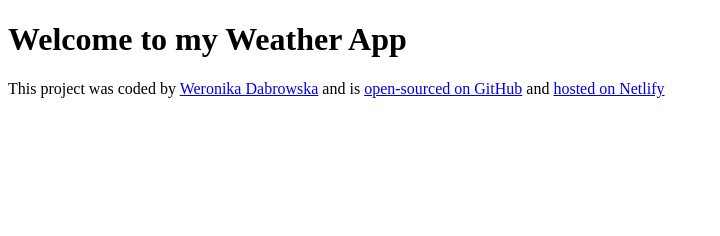
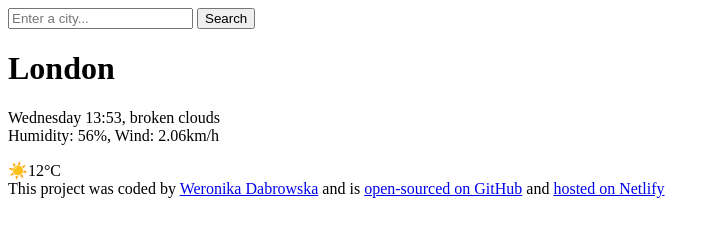
Before and after one commit to werroo/weather-app-project, a plain HTML site: page index.html in a window 1280 px wide. Shown: the whole page, without its empty margins (0-720 px from the left). Drawn offline with Linux system fonts and the light colour scheme.

Commit message:
Added HTML to the project

```diff
--- a/index.html
+++ b/index.html
@@ -6,7 +6,23 @@
     <title>Weather App</title>
   </head>
   <body>
-    <h1>Welcome to my Weather App</h1>
+    <header>
+      <form>
+        <input type="search" placeholder="Enter a city..." required />
+        <input type="submit" value="Search" />
+      </form>
+    </header>
+    <main>
+      <div>
+        <h1>London</h1>
+        <p>
+          Wednesday 13:53, broken clouds
+          <br />
+          Humidity: 56%, Wind: 2.06km/h
+        </p>
+      </div>
+      <div>☀️12°C</div>
+    </main>
     <footer>
       This project was coded by
       <a href="https://github.com/werroo" target="_blank">Weronika Dabrowska</a>
```
